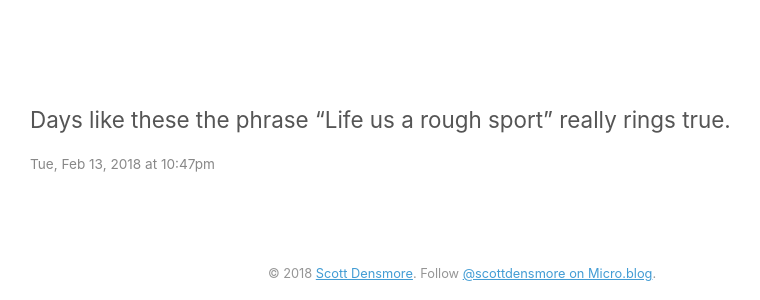
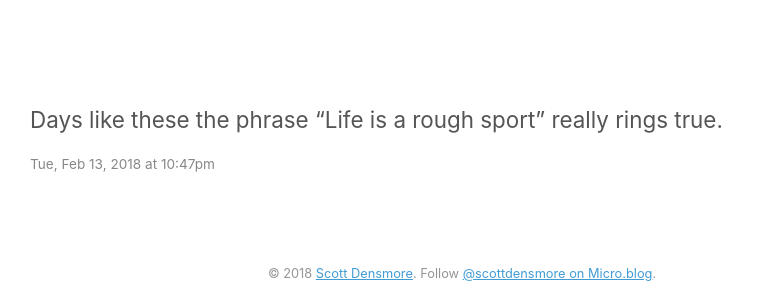
Before and after one commit to scottdensmore/scottdensmore.github.io, a Jekyll site: the page built from _posts/2018-02-13-days-like-these.md, in a window 1280 px wide. Shown: the part 265-565 px from the top of the page, without its empty margins (178-938 px from the left). Built offline with Jekyll 4.4.1, drawn with Linux system fonts in a browser that asks for light colours.

Commit message:
Mirroring from Micro.blog.

```diff
--- a/_posts/2018-02-13-days-like-these.md
+++ b/_posts/2018-02-13-days-like-these.md
@@ -4,4 +4,4 @@ microblog: true
 date: 2018-02-13 14:47 -0800
 guid: http://scottdensmore.micro.blog/2018/02/13/days-like-these.html
 ---
-<p>Days like these the phrase “Life us a rough sport” really rings true. </p>
+<p>Days like these the phrase “Life is a rough sport” really rings true. </p>
```
